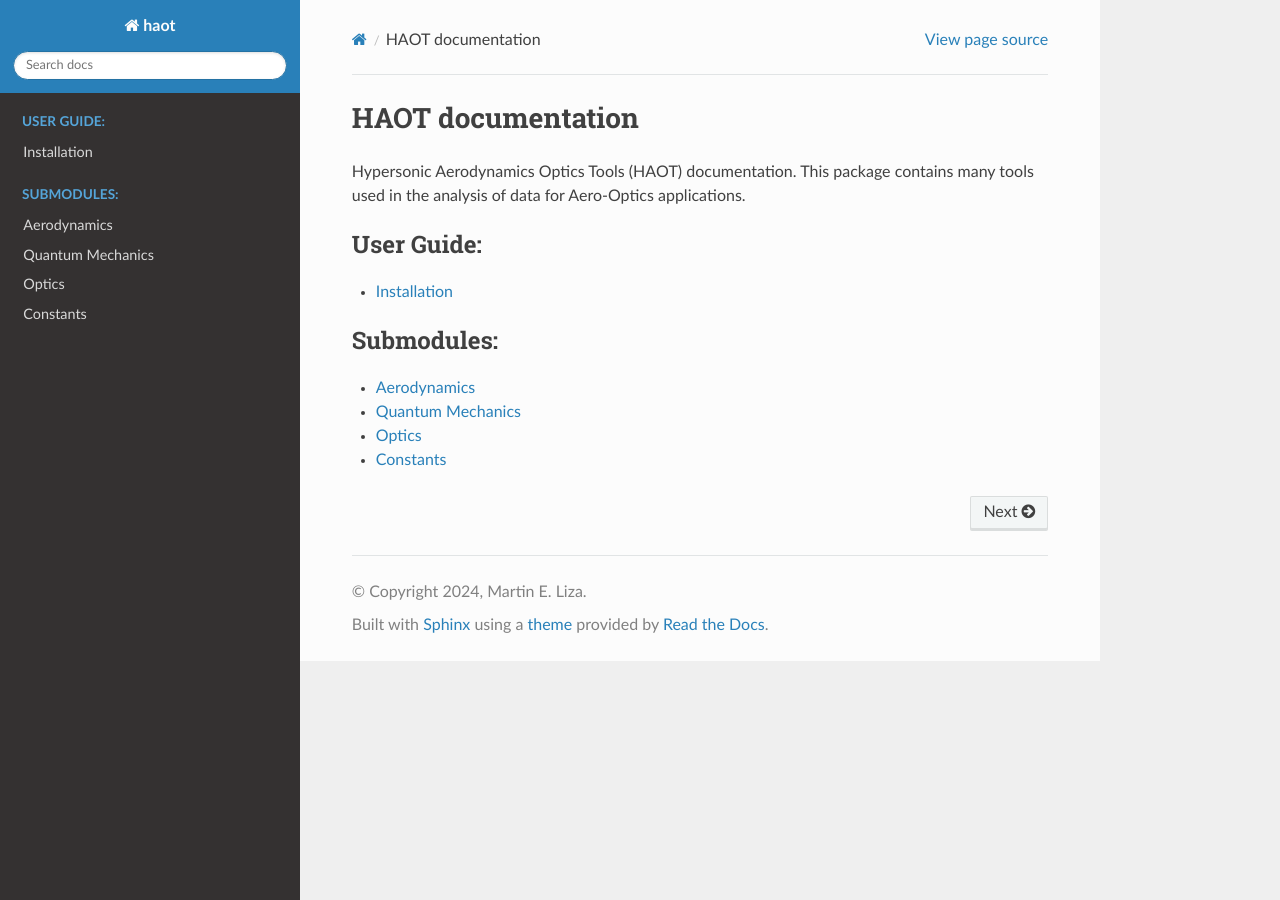
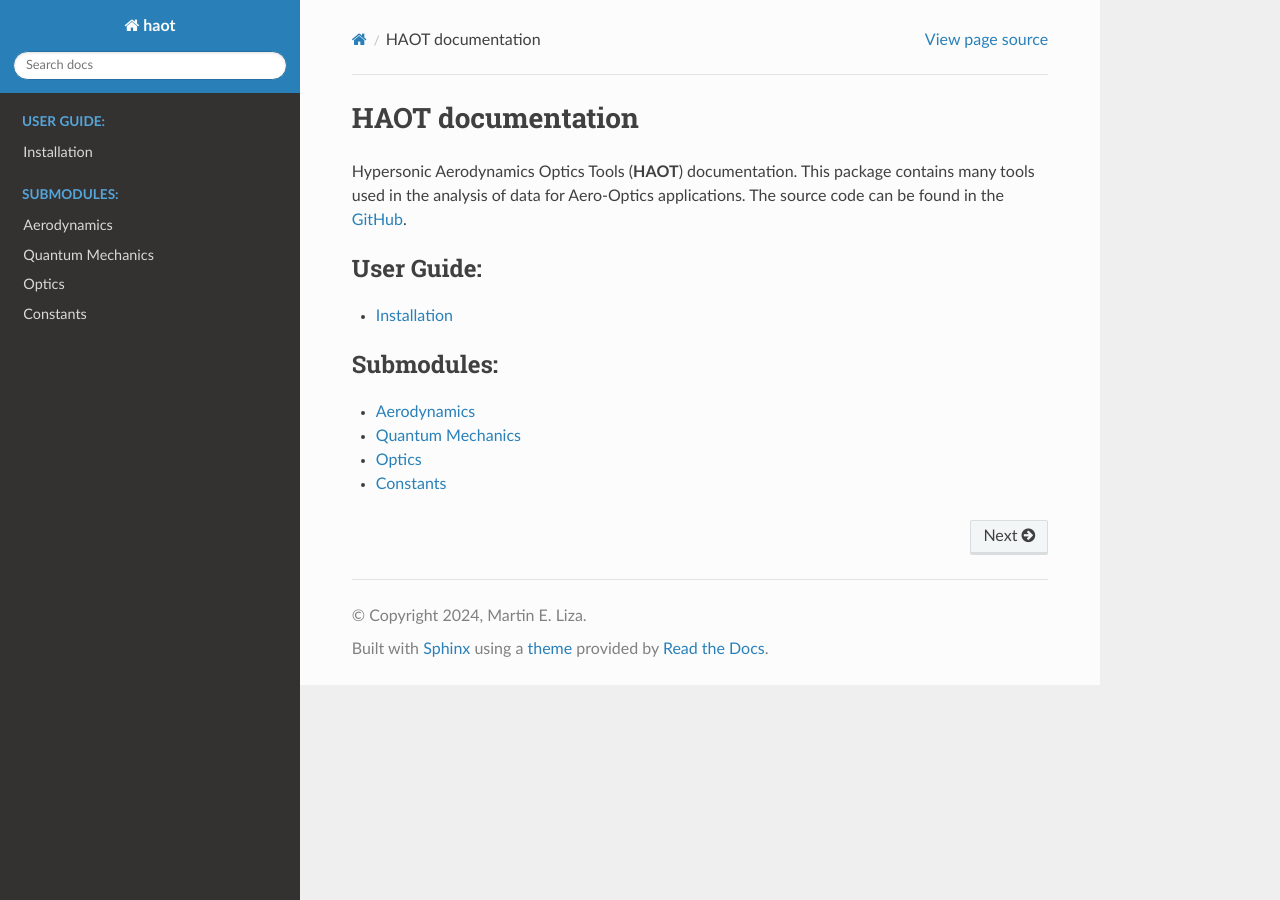
Before and after one commit to mliza/HAOT, a Sphinx documentation site: the page built from docs/source/index.rst, in a window 1280 px wide. Built offline with Sphinx 7.4.7 and the Read the Docs theme 3.1.0, drawn with Linux system fonts in a browser that asks for light colours; the version number is read from the project's files by our own code.

Commit message:
added github link

```diff
--- a/docs/source/conf.py
+++ b/docs/source/conf.py
@@ -41,6 +41,7 @@ html_theme = 'sphinx_rtd_theme'
 
 rst_prolog = f"""
     .. _PyPI: https://pypi.org/project/haot/
+    .. _GitHub: https://github.com/mliza/HAOT
     """
 
 latex_elements = {
--- a/docs/source/index.rst
+++ b/docs/source/index.rst
@@ -3,8 +3,9 @@
 HAOT documentation
 ==================
 
-Hypersonic Aerodynamics Optics Tools (HAOT) documentation. This package
+Hypersonic Aerodynamics Optics Tools (**HAOT**) documentation. This package
 contains many tools used in the analysis of data for Aero-Optics applications.
+The source code can be found in the `GitHub`_.
 
 .. toctree::
    :maxdepth: 1
```
